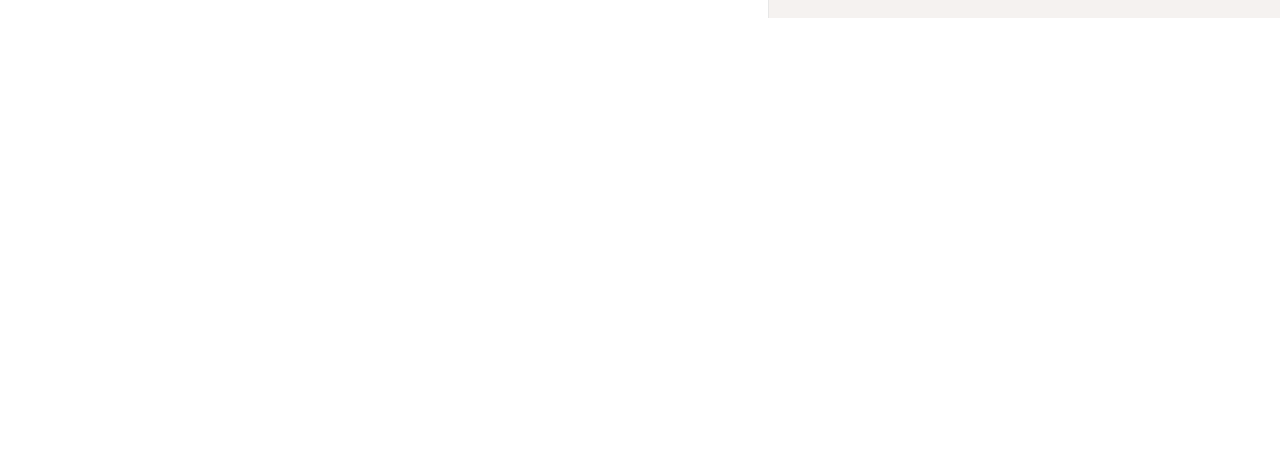
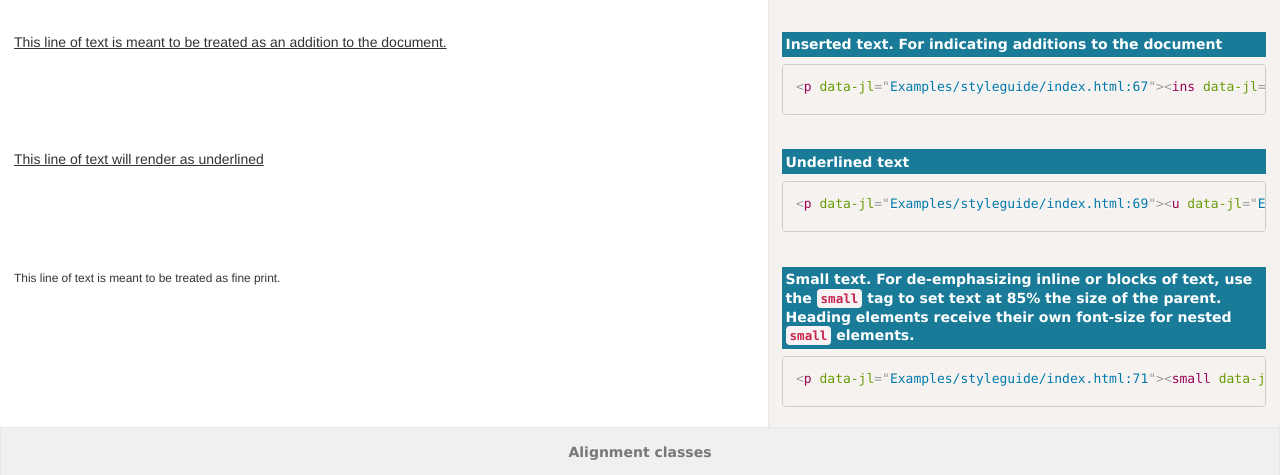
Before and after one commit to Ethanjfobrien/BS4Sr, a plain HTML site: page Examples/styleguide/index.html in a window 1280 px wide. Shown: the part 1747-2222 px from the top of the page. Before the commit the page ends 1765 px from the top, so only its background shows below. Drawn offline with nearby package versions, Linux system fonts and the light colour scheme.

Commit message:
add rest of typography subsections

```diff
--- a/Examples/styleguide/index.html
+++ b/Examples/styleguide/index.html
@@ -63,7 +63,16 @@
   <p><del>This line of text is meant to be treated as deleted text.</del></p>
   <!-- : Strikethrough. For indicating blocks of text that are no longer relevant -->
   <p><s>This line of text is meant to be treated as no longer accurate.</s></p>
-
+  <!-- : Inserted text. For indicating additions to the document -->
+  <p><ins>This line of text is meant to be treated as an addition to the document.</ins></p>
+  <!-- : Underlined text -->
+  <p><u>This line of text will render as underlined</u></p>
+  <!-- : Small text. For de-emphasizing inline or blocks of text, use the <code>small</code> tag to set text at 85% the size of the parent. Heading elements receive their own font-size for nested <code>small</code> elements. -->
+  <p><small>This line of text is meant to be treated as fine print.</small></p>
+  <!-- & Alignment classes -->
+  <!-- & Transformation classes -->
+  <!-- & Abbreviations -->
+  <!-- & Alignment classes -->
   </div>
 
 </body>
```
